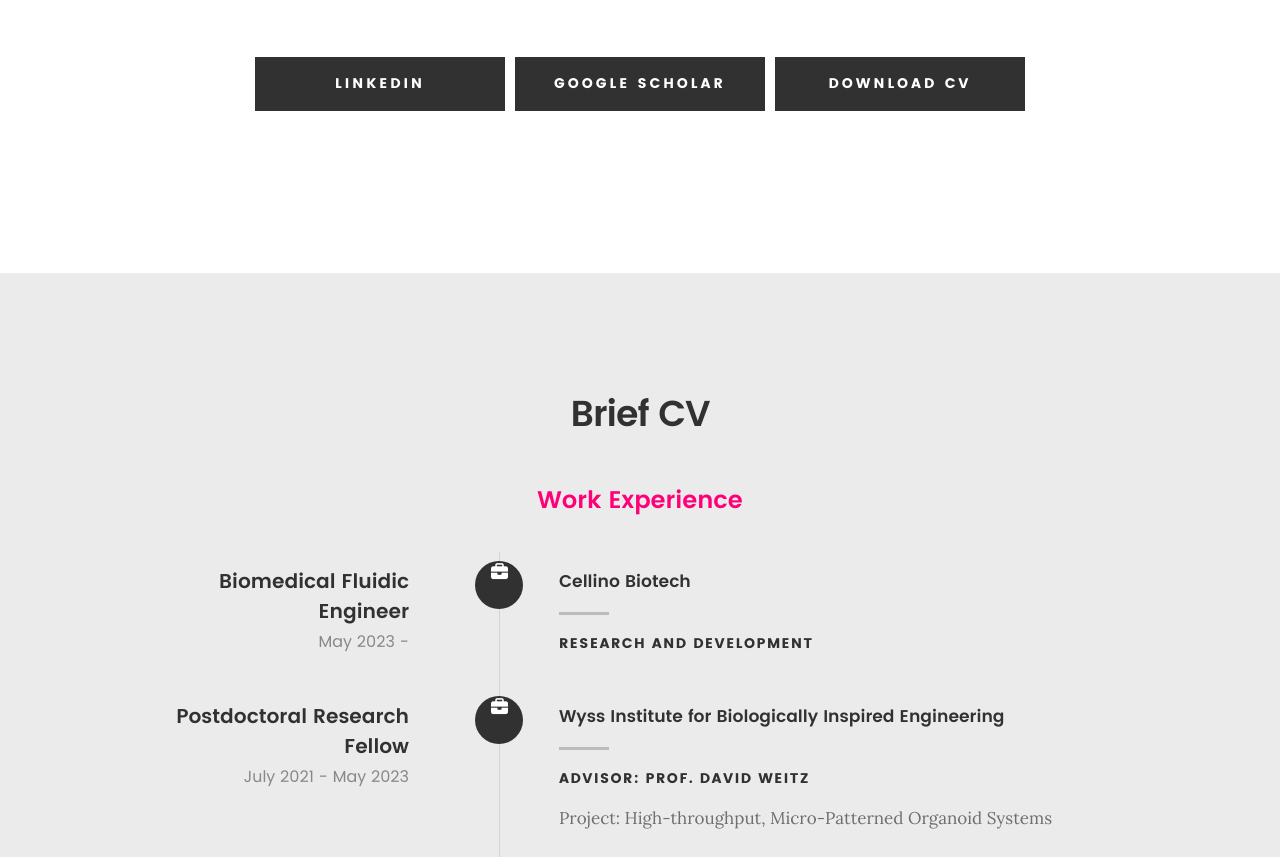
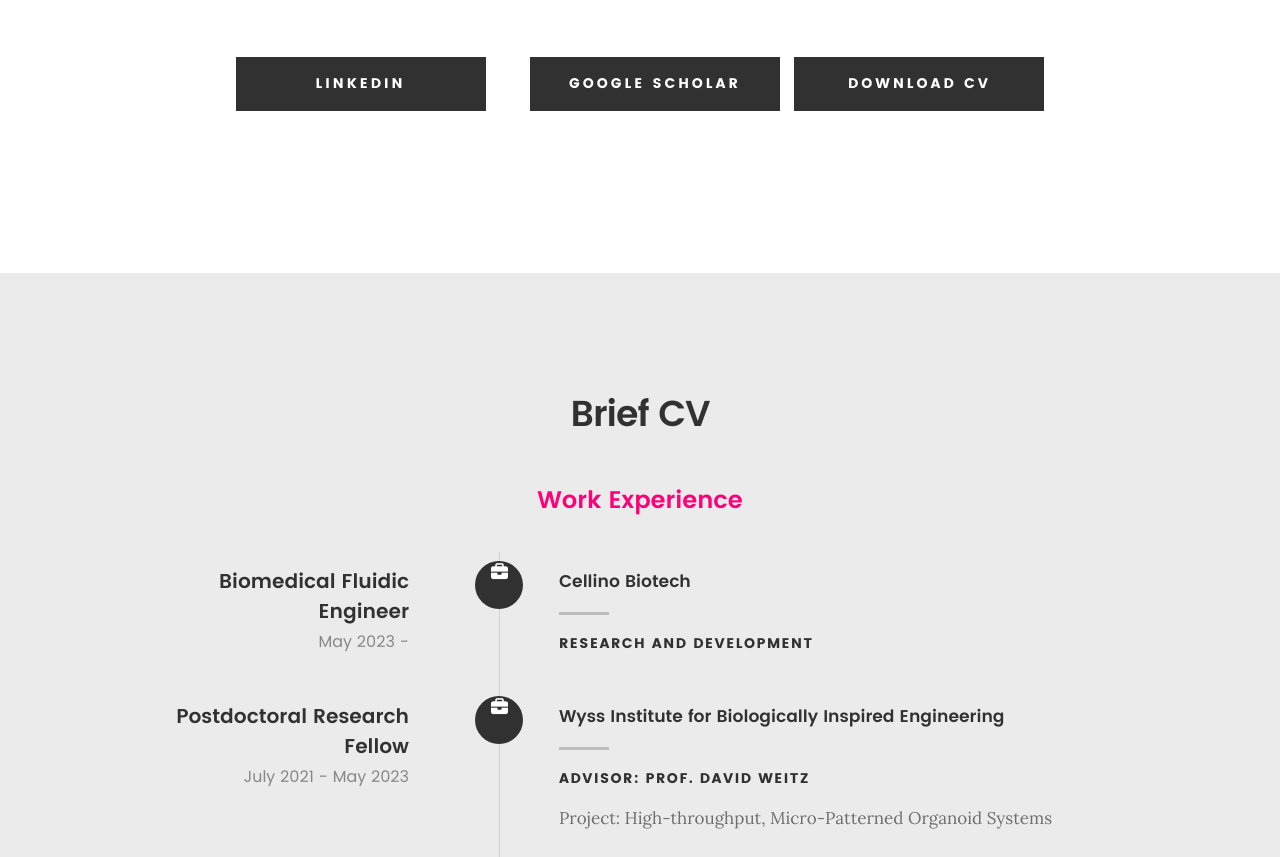
Before and after one commit to jeancserrano/jeancserrano.github.io, a plain HTML site: page index.html in a window 1280 px wide. Shown: the part 1256-2113 px from the top of the page. Drawn offline with Linux system fonts and the light colour scheme; a web font is replaced by a local one.

Commit message:
Update main.css

```diff
--- a/css/main.css
+++ b/css/main.css
@@ -744,19 +744,14 @@ button::-moz-focus-inner, input::-moz-focus-inner {
 	padding: 0;
 }
 
-.button-container {
-  display: flex !important;
-  justify-content: center !important;
-}
-
-.button-container .button,
-.button-container .button-primary {
-  margin-right: 1rem !important;
-}
-
-.button-container .button:last-child,
-.button-container .button-primary:last-child {
-  margin-right: 0 !important;
+.button-section .button-container .button,
+.button-section .button-container .button-primary {
+  margin-right: 1rem;
+}
+
+.button-section .button-container .button:last-child,
+.button-section .button-container .button-primary:last-child {
+  margin-right: 0;
 }
 
 /**
```
